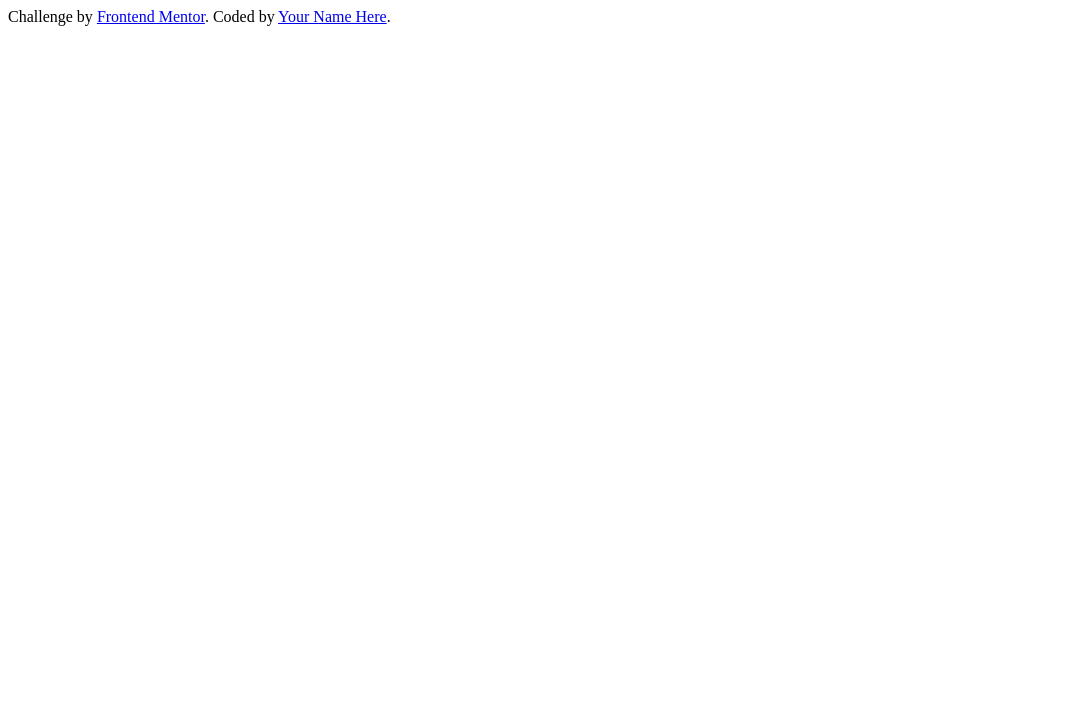
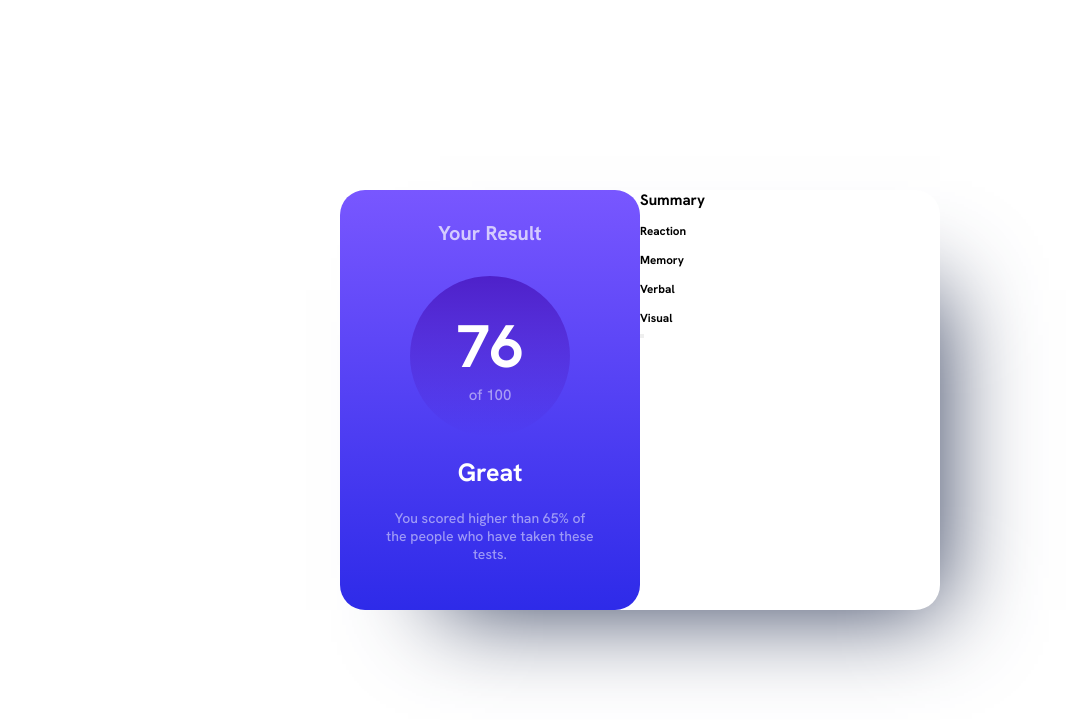
Before and after one commit to Ahmedalzarka/results-summary-component-main, a plain HTML site: page index.html in a window 1280 px wide. Shown: the whole page, without its empty margins (0-1066 px from the left). Drawn offline with Linux system fonts and the light colour scheme; files that its build step writes are made by us from their sources.

Commit message:
left half

```diff
--- a/css/app.css
+++ b/css/app.css
@@ -0,0 +1,80 @@
+:root{
+    --light-red:hsl(0, 100%, 67%);
+    --orangy-yellow:hsl(39, 100%, 56%);
+    --green-teal:hsl(166, 100%, 37%);
+    --cobalt-blue:hsl(234, 85%, 45%);
+    --pale-blue:hsl(221, 100%, 96%);
+    --light-lavender:hsl(241, 100%, 89%);
+    --dark-gray-blue:hsl(224, 30%, 27%);
+}
+*{
+    margin:0;
+    padding:0;
+    font-family: Hanken Grotesk;
+    box-sizing: border-box;
+}
+body{
+    width:100vw;
+    height:100vh;
+    display: grid;
+    place-items: center;
+    place-content: center;
+    font-size: 10px;
+}
+main{
+    width:100%;
+    height:100%;
+}
+.container{
+    min-width: 600px;
+    width:30%;
+    height: 420px;
+    background-color:white;
+    box-shadow: 50px 50px 90px -50px var(--dark-gray-blue);
+    display: flex;
+    flex-direction: row;
+    border-radius: 25px;
+}
+.left{
+    width:300px;
+    background: linear-gradient(hsl(252, 100%, 67%),hsl(241, 81%, 54%));
+    display: flex;
+    align-items: center;
+    flex-direction: column;
+    gap:20px;
+    color:white;
+    border-radius: 25px;
+}
+h1{
+    font-size:2em;
+    opacity: 0.7;
+    font-family: Hanken Grotesk;
+    margin-top: 30px;
+}
+.result-circle{
+    width:160px;
+    height:160px;
+    border-radius: 50%;
+    background:linear-gradient(hsla(256, 72%, 46%, 1),hsla(241, 72%, 46%, 0));
+    display: flex;
+    align-items: center;
+    justify-content: center;
+    flex-direction: column;
+    margin-top:10px;
+}
+.result-number{
+    font-size: 6em;
+}
+.of-number{
+    opacity: 0.5;
+    font-size: 1.5em;
+}
+.great{
+    font-size: 2.5em;
+}
+.recommendations{
+    width:210px;
+    font-size:1.4em;
+    opacity: 0.5;
+    text-align: center;
+}
--- a/index.html
+++ b/index.html
@@ -4,37 +4,53 @@
   <meta charset="UTF-8">
   <meta name="viewport" content="width=device-width, initial-scale=1.0">
   <link rel="icon" type="image/png" sizes="32x32" href="./assets/images/favicon-32x32.png">
-  <link rel="stylesheet" href="app.css">
+  <link rel="stylesheet" href="css/app.css">
+  <link rel="preconnect" href="https://fonts.googleapis.com">
+  <link rel="preconnect" href="https://fonts.gstatic.com" crossorigin>
+  <link href="https://fonts.googleapis.com/css2?family=Fraunces:opsz,wght@9..144,700&family=Hanken+Grotesk:wght@500;700;800&display=swap" rel="stylesheet">
   <title>Frontend Mentor | Results summary component</title>
 </head>
 <body>
-<!--
-  Your Result
-  76
-  of 100
-
-  Great
-  You scored higher than 65% of the people who have taken these tests.
-
-  Summary
-
-  Reaction
-  80 / 100
-
-  Memory
-  92 / 100
-
-  Verbal
-  61 / 100
-
-  Visual
-  72 / 100
-
-  Continue
-   -->
-  <div class="attribution">
-    Challenge by <a href="https://www.frontendmentor.io?ref=challenge" target="_blank">Frontend Mentor</a>.
-    Coded by <a href="#">Your Name Here</a>.
-  </div>
+  <main>
+    <div class="container">
+      <div class="left">
+        <h1>Your Result</h1>
+        <div class="result-circle">
+          <h2 class="result-number">76</h2>
+          <p class="of-number">of 100</p>
+        </div>
+        <h2 class="great">Great</h2>
+        <p class="recommendations">You scored higher than 65% of the people who have taken these tests.</p>
+      </div>
+      <div class="right">
+        <h2 class="summary">Summary</h2>
+        <div class="card first">
+          <img src="" alt="">
+          <h3>Reaction</h3>
+          <p class="number"></p>
+          <p class="tranparent-number"></p>
+        </div>
+        <div class="card second">
+          <img src="" alt="">
+          <h3>Memory</h3>
+          <p class="number"></p>
+          <p class="tranparent-number"></p>
+        </div>
+        <div class="card third">
+          <img src="" alt="">
+          <h3>Verbal</h3>
+          <p class="number"></p>
+          <p class="tranparent-number"></p>
+        </div>
+        <div class="card fourth">
+          <img src="" alt="">
+          <h3>Visual</h3>
+          <p class="number"></p>
+          <p class="tranparent-number"></p>
+        </div>
+        <button></button>
+      </div>
+    </div>
+  </main>
 </body>
 </html>
```
